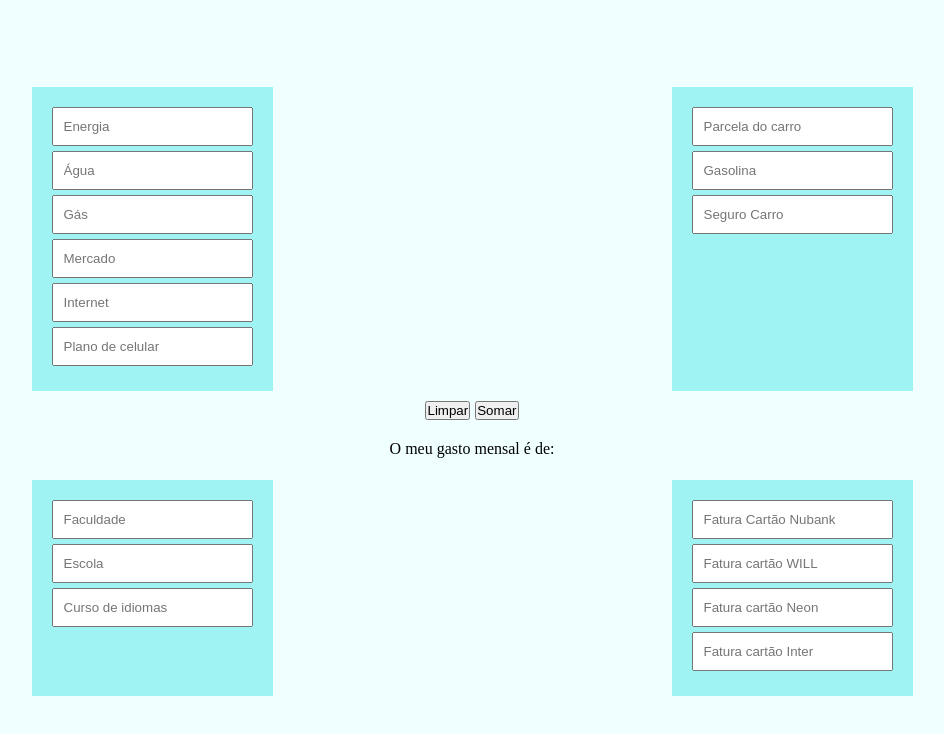
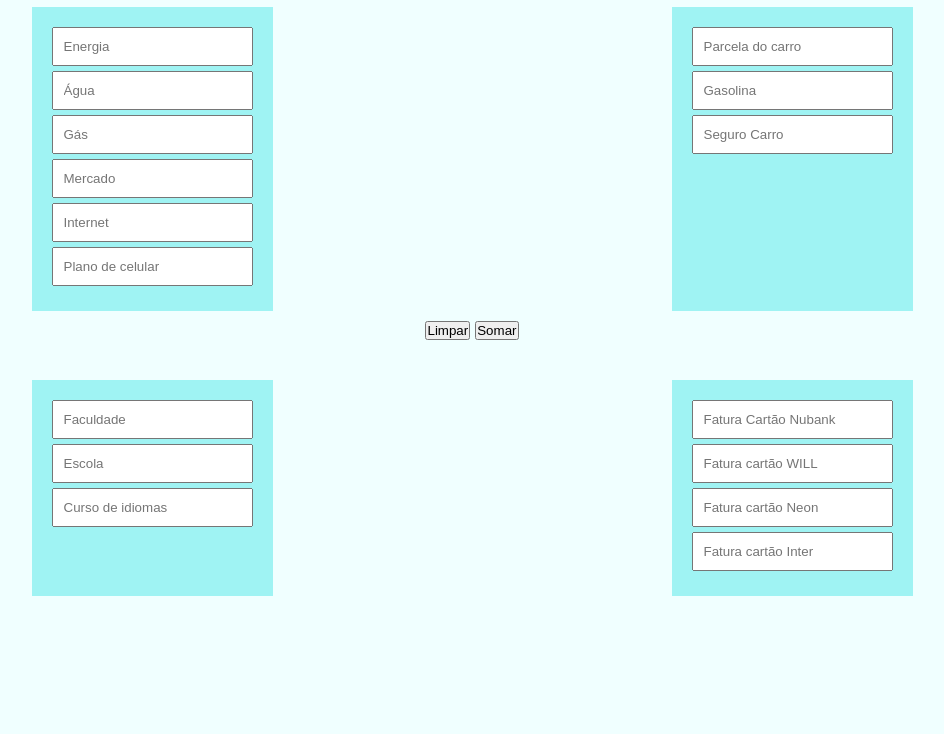
Before and after one commit to andtps/calculoRenda, a plain HTML site: page index.html in a window 1280 px wide. Shown: the part 60-794 px from the top of the page, without its empty margins (168-1112 px from the left). Drawn offline with Linux system fonts and the light colour scheme.

Commit message:
reduzido o margin-top da div container

```diff
--- a/main.css
+++ b/main.css
@@ -21,8 +21,8 @@ body{
 }
 
 .container{
-    height: 300px;
-    margin-top: 90px;
+    height: 280px;
+    margin-top: 10px;
 
 }
 
@@ -54,6 +54,7 @@ input{
 
 
 p{
+    display: none;
     text-align: center;
     padding: 10px;
     height: 20px;
```
